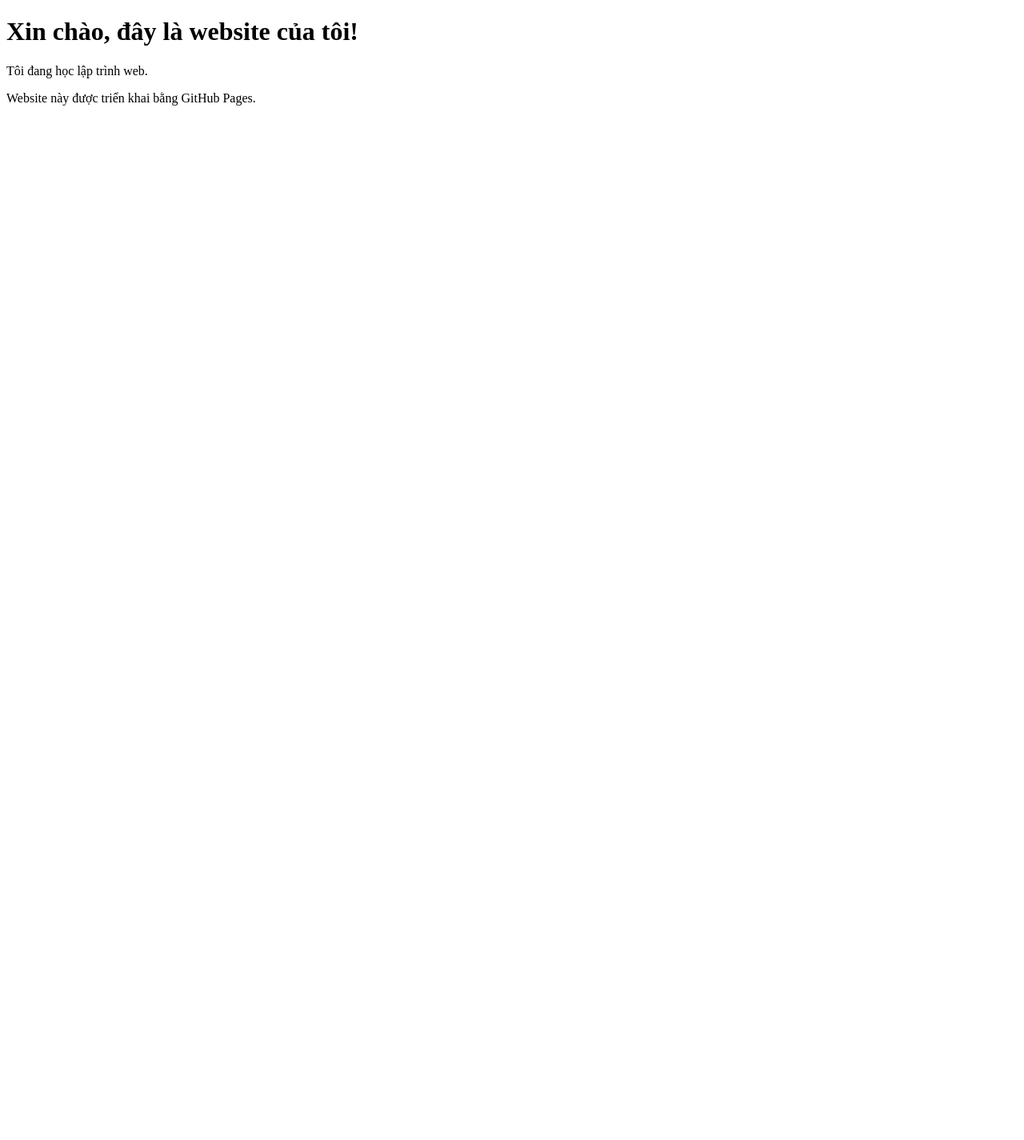
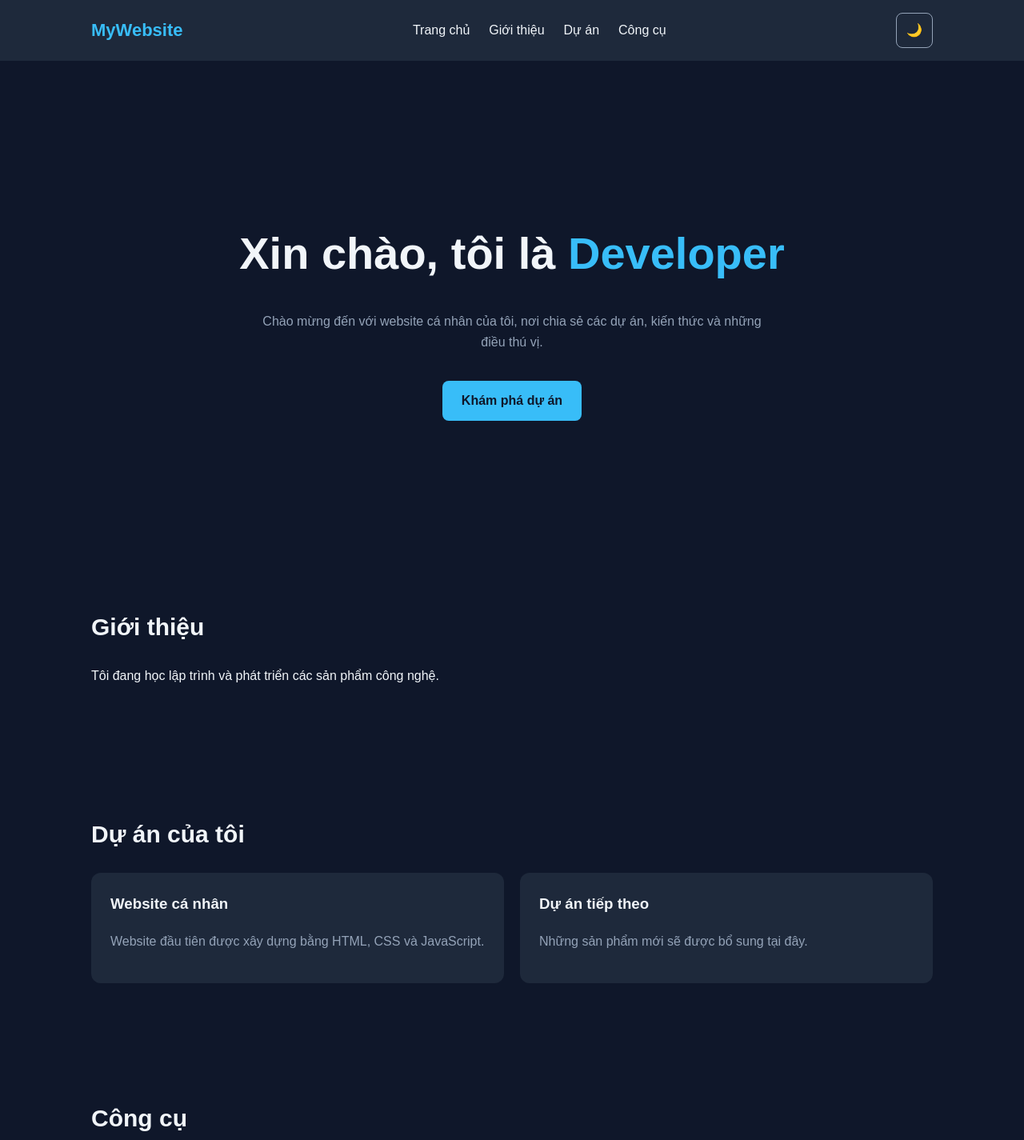
Before and after one commit to hoangminhlong2211/hoangminhlong2211.github.io, a plain HTML site: page index.html in a window 1280 px wide. Shown: the top 1425 px of the page at 80% size. Before the commit the page ends 800 px from the top, so only its background shows below. Drawn offline with Linux system fonts and the light colour scheme.

Commit message:
them js\main.js va css\style.css

```diff
--- /dev/null
+++ b/css/style.css
@@ -0,0 +1,200 @@
+:root {
+    --bg: #0f172a;
+    --surface: #1e293b;
+    --text: #f1f5f9;
+    --muted: #94a3b8;
+    --accent: #38bdf8;
+}
+
+body.light {
+    --bg: #f8fafc;
+    --surface: #e2e8f0;
+    --text: #0f172a;
+    --muted: #475569;
+    --accent: #0284c7;
+}
+
+* {
+    box-sizing: border-box;
+}
+
+html {
+    scroll-behavior: smooth;
+    scroll-padding-top: 90px;
+}
+
+body {
+    margin: 0;
+    font-family: Arial, sans-serif;
+    background: var(--bg);
+    color: var(--text);
+    line-height: 1.6;
+    transition: background 0.2s, color 0.2s;
+}
+
+a {
+    color: inherit;
+    text-decoration: none;
+}
+
+button, textarea {
+    font: inherit;
+}
+
+/* Thanh điều hướng */
+.header {
+    position: sticky;
+    top: 0;
+    z-index: 10;
+    background: var(--surface);
+}
+
+.navbar {
+    max-width: 1100px;
+    margin: auto;
+    padding: 16px 24px;
+    display: flex;
+    align-items: center;
+    justify-content: space-between;
+    gap: 20px;
+}
+
+.logo {
+    font-size: 22px;
+    font-weight: bold;
+    color: var(--accent);
+}
+
+.nav-links {
+    display: flex;
+    gap: 24px;
+}
+
+.nav-links a:hover {
+    color: var(--accent);
+}
+
+#theme-toggle {
+    border: 1px solid var(--muted);
+    border-radius: 8px;
+    background: transparent;
+    color: var(--text);
+    padding: 8px 12px;
+    cursor: pointer;
+}
+
+/* Trang chủ */
+.hero {
+    min-height: 75vh;
+    padding: 80px 24px;
+    display: flex;
+    flex-direction: column;
+    align-items: center;
+    justify-content: center;
+    text-align: center;
+}
+
+.hero h1 {
+    font-size: clamp(32px, 5vw, 56px);
+    margin-bottom: 12px;
+}
+
+.hero span {
+    color: var(--accent);
+}
+
+.hero p {
+    max-width: 650px;
+    color: var(--muted);
+}
+
+.btn {
+    display: inline-block;
+    padding: 12px 24px;
+    margin-top: 20px;
+    background: var(--accent);
+    color: var(--bg);
+    border-radius: 8px;
+    font-weight: bold;
+}
+
+/* Các phần nội dung */
+.section {
+    max-width: 1100px;
+    min-height: 250px;
+    margin: auto;
+    padding: 60px 24px;
+}
+
+.section h2 {
+    font-size: 30px;
+    margin-bottom: 24px;
+}
+
+.card-grid {
+    display: grid;
+    grid-template-columns: repeat(2, minmax(0, 1fr));
+    gap: 20px;
+}
+
+.card {
+    padding: 24px;
+    background: var(--surface);
+    border-radius: 12px;
+}
+
+.card h3 {
+    margin-top: 0;
+}
+
+.card p {
+    color: var(--muted);
+}
+
+textarea {
+    width: 100%;
+    min-height: 110px;
+    padding: 12px;
+    border: 1px solid var(--muted);
+    border-radius: 8px;
+    background: var(--bg);
+    color: var(--text);
+    resize: vertical;
+}
+
+.footer {
+    text-align: center;
+    padding: 24px;
+    color: var(--muted);
+    border-top: 1px solid var(--surface);
+}
+
+/* Giao diện điện thoại */
+@media (max-width: 650px) {
+    .navbar {
+        flex-wrap: wrap;
+    }
+
+    .nav-links {
+        order: 3;
+        width: 100%;
+        justify-content: center;
+        gap: 14px;
+        flex-wrap: wrap;
+        font-size: 14px;
+    }
+
+    .card-grid {
+        grid-template-columns: 1fr;
+    }
+
+    .hero {
+        min-height: 60vh;
+    }
+}
+
+@media (prefers-reduced-motion: reduce) {
+    html {
+        scroll-behavior: auto;
+    }
+}
--- a/index.html
+++ b/index.html
@@ -4,11 +4,88 @@
     <meta charset="UTF-8">
     <meta name="viewport"
           content="width=device-width, initial-scale=1.0">
-    <title>Website cá nhân</title>
+    <title>My Personal Website</title>
+    <link rel="stylesheet" href="css/style.css">
+    <script src="js/main.js" defer></script>
 </head>
 <body>
-    <h1>Xin chào, đây là website của tôi!</h1>
-    <p>Tôi đang học lập trình web.</p>
-    <p>Website này được triển khai bằng GitHub Pages.</p>
+    <header class="header">
+        <nav class="navbar">
+            <a href="#home" class="logo">MyWebsite</a>
+
+            <div class="nav-links">
+                <a href="#home">Trang chủ</a>
+                <a href="#about">Giới thiệu</a>
+                <a href="#projects">Dự án</a>
+                <a href="#tools">Công cụ</a>
+            </div>
+
+            <button id="theme-toggle"
+                    aria-label="Đổi giao diện"
+                    aria-pressed="false">🌙</button>
+        </nav>
+    </header>
+
+    <main>
+        <section id="home" class="hero">
+            <h1>Xin chào, tôi là <span>Developer</span></h1>
+            <p>
+                Chào mừng đến với website cá nhân
+                của tôi, nơi chia sẻ các dự án,
+                kiến thức và những điều thú vị.
+            </p>
+            <a href="#projects" class="btn">
+                Khám phá dự án
+            </a>
+        </section>
+
+        <section id="about" class="section">
+            <h2>Giới thiệu</h2>
+            <p>
+                Tôi đang học lập trình và phát triển
+                các sản phẩm công nghệ.
+            </p>
+        </section>
+
+        <section id="projects" class="section">
+            <h2>Dự án của tôi</h2>
+            <div class="card-grid">
+                <article class="card">
+                    <h3>Website cá nhân</h3>
+                    <p>
+                        Website đầu tiên được xây dựng
+                        bằng HTML, CSS và JavaScript.
+                    </p>
+                </article>
+
+                <article class="card">
+                    <h3>Dự án tiếp theo</h3>
+                    <p>
+                        Những sản phẩm mới sẽ được
+                        bổ sung tại đây.
+                    </p>
+                </article>
+            </div>
+        </section>
+
+        <section id="tools" class="section">
+            <h2>Công cụ</h2>
+            <div class="card-grid">
+                <article class="card">
+                    <h3>Đếm ký tự</h3>
+                    <textarea id="text-input"
+                              placeholder="Nhập văn bản..."></textarea>
+                    <p>
+                        Số ký tự:
+                        <strong id="char-count">0</strong>
+                    </p>
+                </article>
+            </div>
+        </section>
+    </main>
+
+    <footer class="footer">
+        <p>© <span id="year"></span> MyWebsite</p>
+    </footer>
 </body>
 </html>
--- /dev/null
+++ b/js/main.js
@@ -0,0 +1,37 @@
+// Nút chuyển chế độ sáng/tối
+const themeButton = document.getElementById("theme-toggle");
+
+// Khôi phục giao diện đã chọn
+const savedTheme = localStorage.getItem("theme");
+
+function updateTheme(theme) {
+    const isLight = theme === "light";
+
+    document.body.classList.toggle("light", isLight);
+
+    themeButton.textContent = isLight ? "☀️" : "🌙";
+    themeButton.setAttribute("aria-pressed", String(isLight));
+}
+
+updateTheme(savedTheme === "light" ? "light" : "dark");
+
+// Chuyển giao diện khi nhấn nút
+themeButton.addEventListener("click", () => {
+    const isLight = document.body.classList.contains("light");
+    const newTheme = isLight ? "dark" : "light";
+
+    updateTheme(newTheme);
+    localStorage.setItem("theme", newTheme);
+});
+
+// Công cụ đếm ký tự
+const textInput = document.getElementById("text-input");
+const charCount = document.getElementById("char-count");
+
+textInput.addEventListener("input", () => {
+    charCount.textContent = textInput.value.length;
+});
+
+// Hiển thị năm hiện tại
+document.getElementById("year").textContent =
+    new Date().getFullYear();
```
